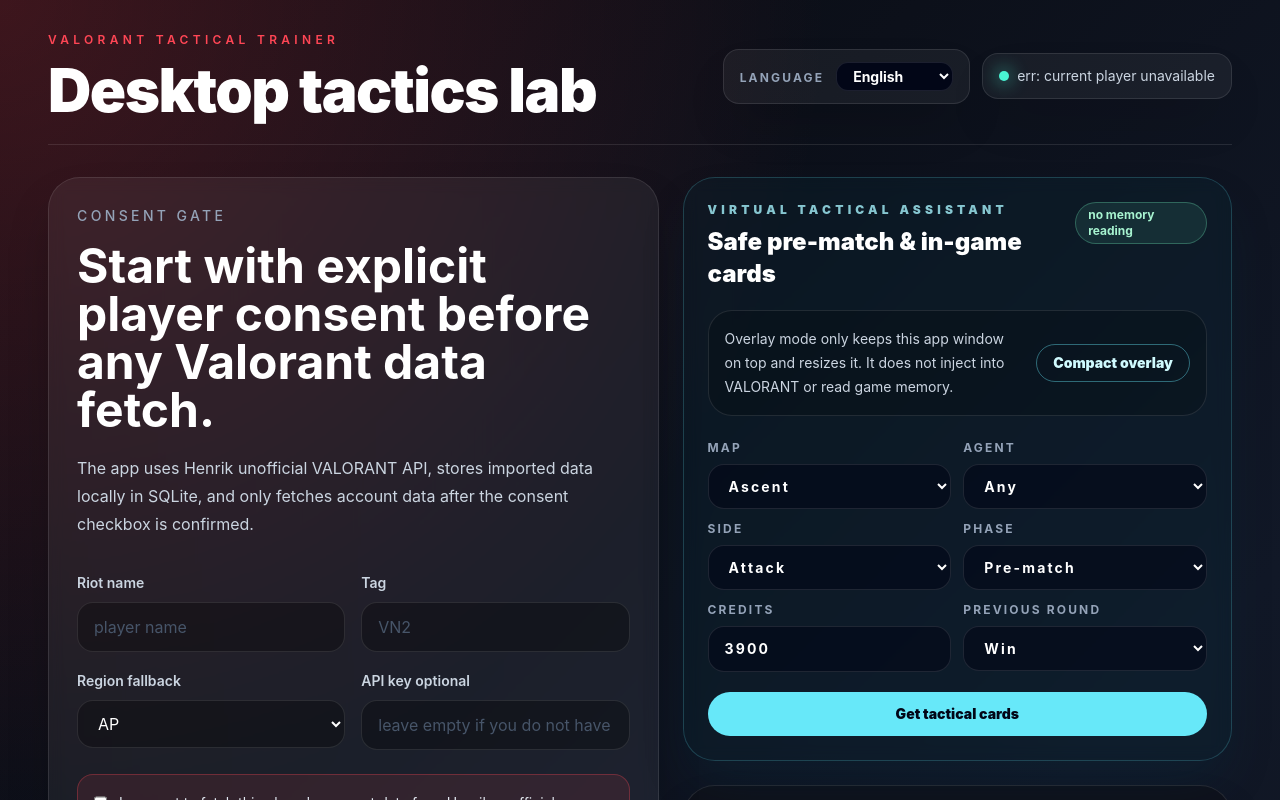
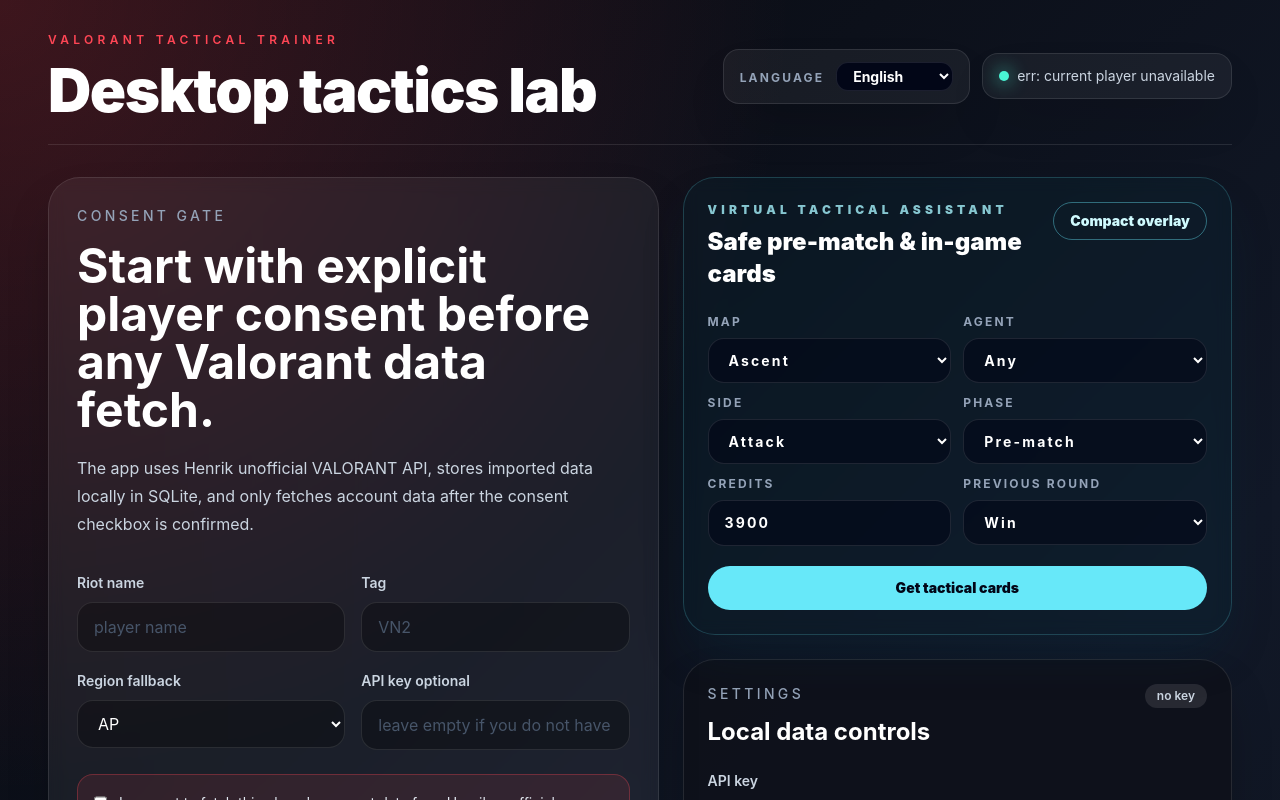
Before and after one commit to megait004/valorant-tactical-trainer, a React (Vite) app in the folder desktop/frontend/: page / in a window 1280 px wide. Shown: the top 800 px of the page. Built offline with nearby package versions, Linux system fonts and the light colour scheme.

Commit message:
Remove assistant safety notes from UI

```diff
--- a/desktop/frontend/src/components/VirtualAssistantPanel.tsx
+++ b/desktop/frontend/src/components/VirtualAssistantPanel.tsx
@@ -24,19 +24,11 @@
   t,
 }: VirtualAssistantPanelProps) => (
   <aside className="rounded-[2rem] border border-cyan-300/20 bg-cyan-950/20 p-6 shadow-2xl shadow-cyan-950/30 backdrop-blur">
-    <div className="flex flex-col gap-2 sm:flex-row sm:items-start sm:justify-between">
+    <div className="flex flex-col gap-3 sm:flex-row sm:items-start sm:justify-between">
       <div>
         <p className="text-xs font-black uppercase tracking-[0.35em] text-cyan-200/80">{t.virtualAssistant}</p>
         <h2 className="mt-2 text-2xl font-black text-white">{t.assistantSubtitle}</h2>
       </div>
-      <span className="rounded-full border border-emerald-300/30 bg-emerald-300/10 px-3 py-1 text-xs font-bold text-emerald-200">
-        {t.assistantBadge}
-      </span>
-    </div>
-
-    <div className="mt-5 rounded-3xl border border-white/10 bg-black/20 p-4">
-      <div className="flex flex-col gap-3 sm:flex-row sm:items-center sm:justify-between">
-        <p className="text-sm leading-6 text-slate-300">{t.overlaySafety}</p>
       <button
         className="shrink-0 rounded-full border border-cyan-300/40 px-4 py-2 text-sm font-black text-cyan-100 transition hover:-translate-y-0.5 hover:bg-cyan-300/10"
         onClick={onToggleOverlay}
@@ -44,7 +36,6 @@
       >
         {overlayEnabled ? t.exitOverlay : t.compactOverlay}
       </button>
-      </div>
     </div>
 
     <div className="mt-6 grid gap-3 sm:grid-cols-2">
@@ -162,11 +153,6 @@
           ))}
         </div>
 
-        <div className="rounded-3xl border border-emerald-300/15 bg-emerald-300/10 p-4 text-xs leading-5 text-emerald-100/80">
-          {result.safetyNotes.map((note) => (
-            <p key={note}>{note}</p>
-          ))}
-        </div>
       </div>
     )}
   </aside>
```
Lines whose indentation alone changed are shown as unchanged.
